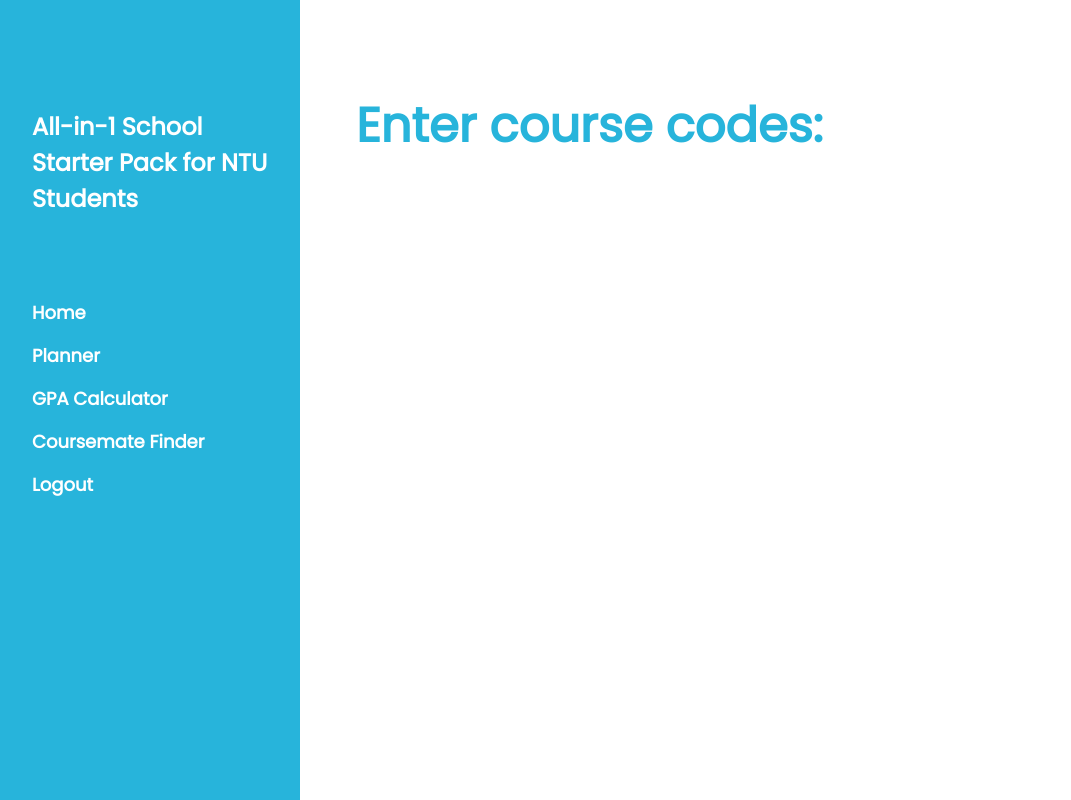
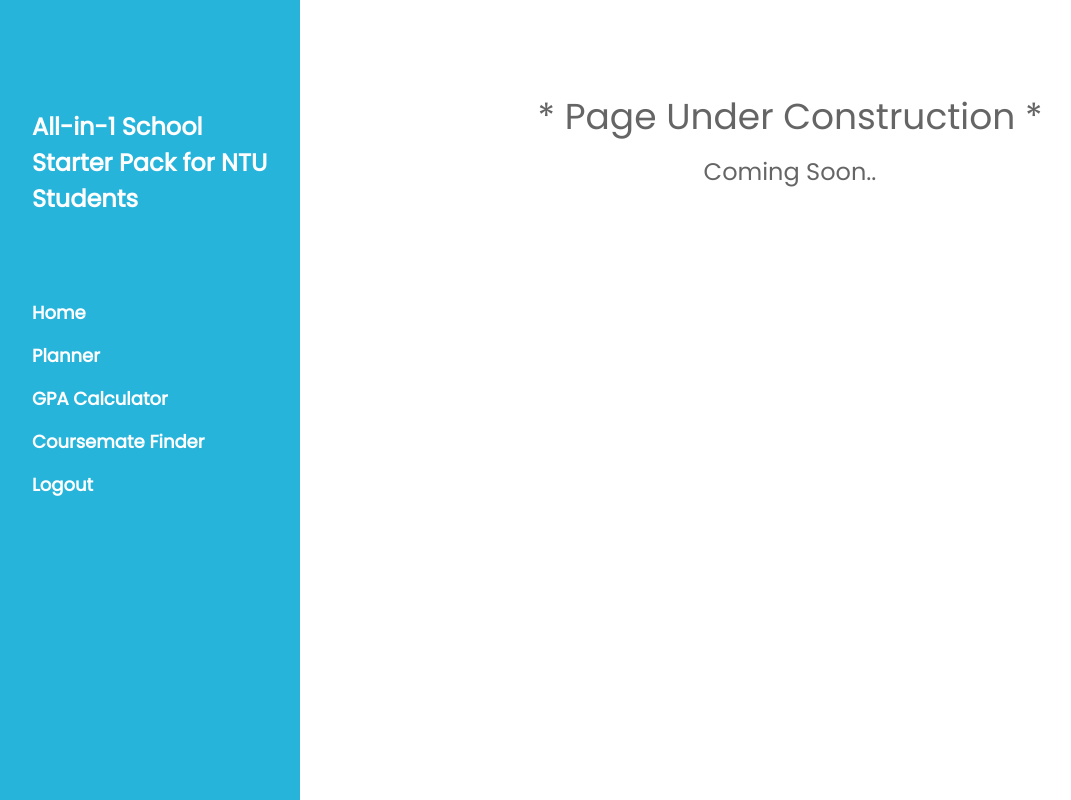
Before and after one commit to matthanmethane/course_planner, a Flask app: page /partner in a window 1280 px wide. Shown: the whole page, without its empty margins (0-1071 px from the left). Run offline with Flask 2, Linux system fonts and the light colour scheme; parts of the project's set-up code (start-up, migrations or seed data) failed here and were passed over; some libraries are stand-ins or nearby versions.

Commit message:
updated coursemate finder

```diff
--- a/templates/partner.html
+++ b/templates/partner.html
@@ -50,7 +50,9 @@
   <!-- Header -->
   <div class="w3-container" style="margin-top:80px" id="Planner">
 
-    <h1 class="w3-xxxlarge w3-text-red"><b>Enter course codes:</b></h1>
+    <h1 class="w3-xxxlarge w3-text-red"><b></b></h1>
+    <h1 class="w3-opacity" style="text-align: center;">* Page Under Construction *</h1>
+    <h3 class="w3-opacity" style="text-align: center;">Coming Soon..</h3>
 
   </div>
 
```
